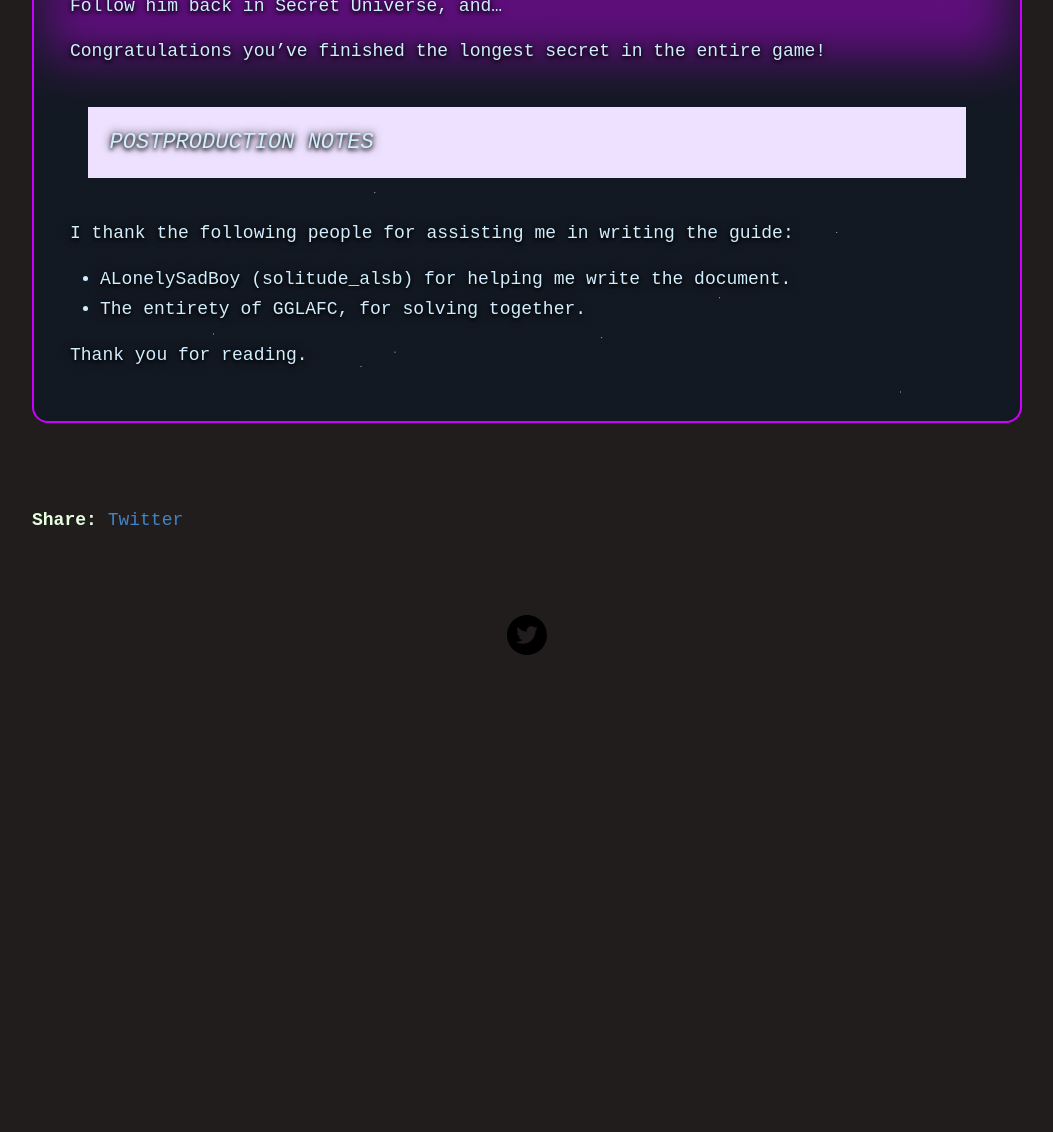
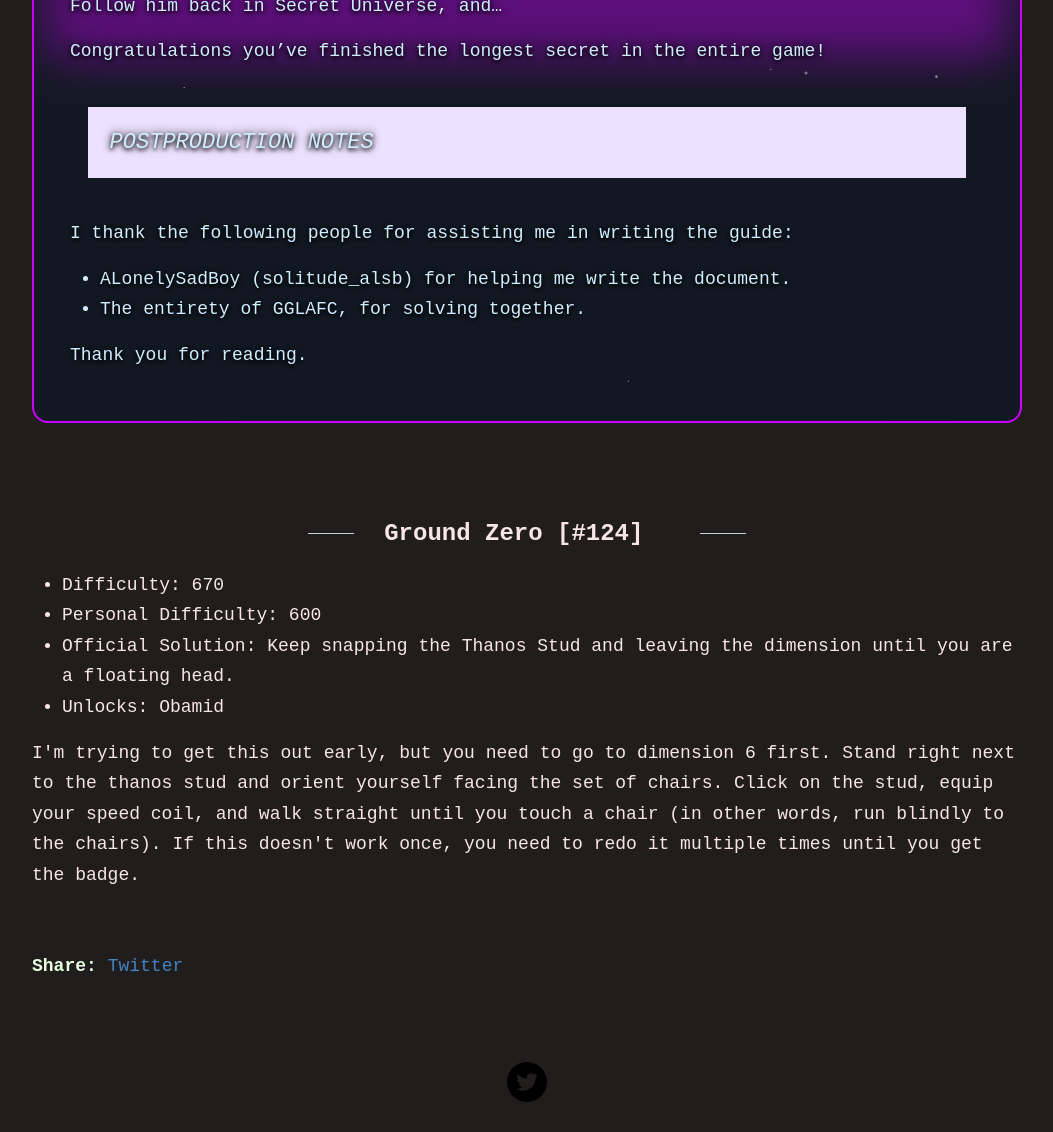
Before and after one commit to pwoofy/pwoofy.github.io, a Jekyll site: the page built from _posts/2025-09-12-secretuniverse.md, in a window 1280 px wide and 1400 px high, scrolled down 133334 px, cut to the strip 268-1400 px from the top of the window. Shown: the whole strip, without its empty margins (113-1166 px from the left). Built offline with Jekyll 4.4.1, drawn with Linux system fonts in a browser that asks for light colours; before the commit the page ends 134288 px from its top, so only the background shows below that; some of the changed text lies outside the part shown.

Commit message:
added more tools

```diff
--- a/_posts/2025-09-12-secretuniverse.md
+++ b/_posts/2025-09-12-secretuniverse.md
@@ -2791,3 +2791,15 @@ Thank you for reading.
 <!-- is it the end...? -->
 </div>
 <br>
+
+<div class="puzzle-entry" markdown="1">
+<h2>Ground Zero [#124]</h2>
+<ul>
+<li>Difficulty: 670</li>
+<li>Personal Difficulty: 600</li>
+<li>Official Solution: Keep snapping the Thanos Stud and leaving the dimension until you are a floating head.</li>
+<li>Unlocks: Obamid</li>
+</ul>
+<p>I'm trying to get this out early, but you need to go to dimension 6 first. Stand right next to the thanos stud and orient yourself facing the set of chairs. Click on the stud, equip your speed coil, and walk straight until you touch a chair (in other words, run blindly to the chairs). If this doesn't work once, you need to redo it multiple times until you get the badge.</p>
+</div>
+<br>
```
